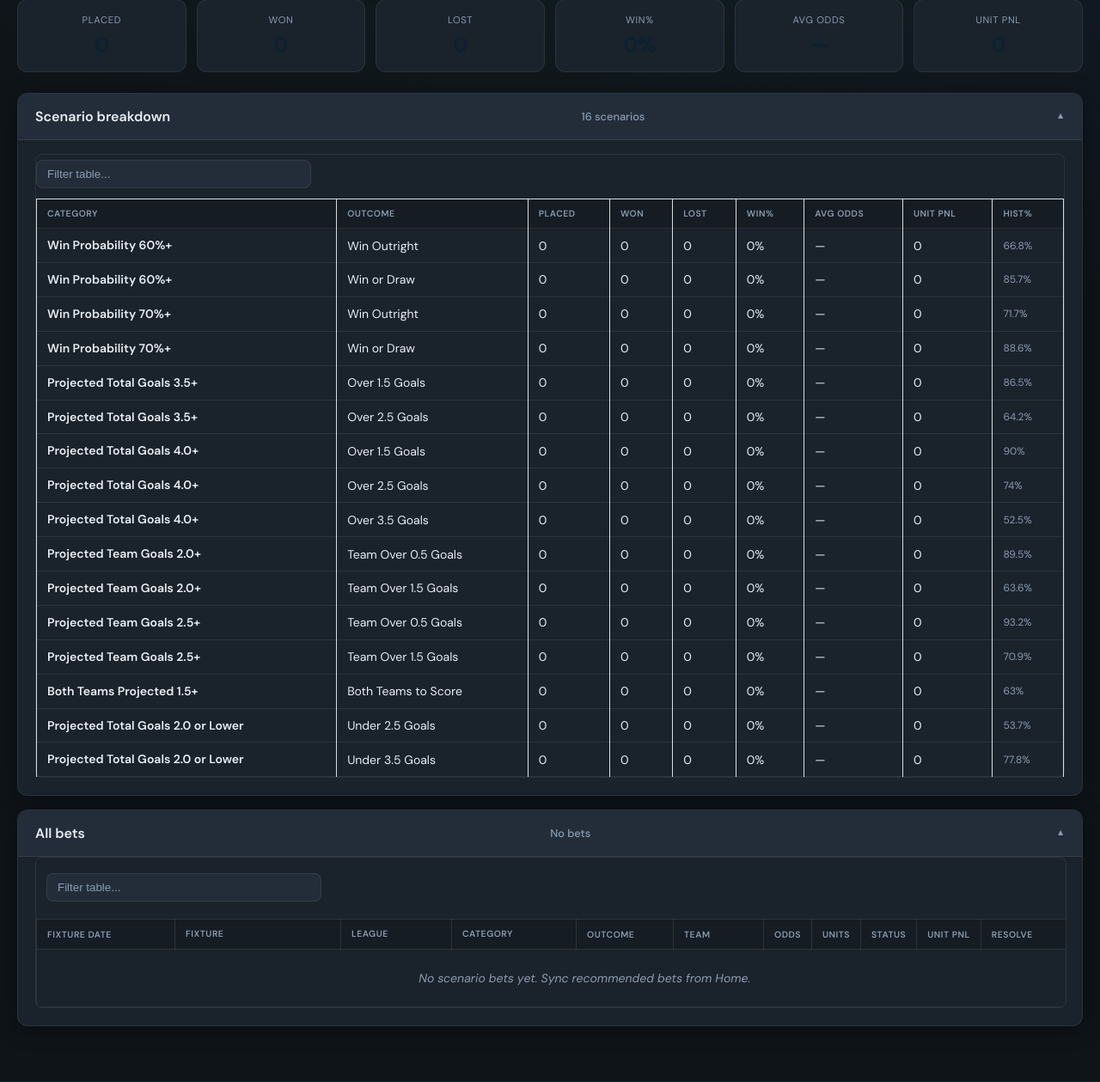
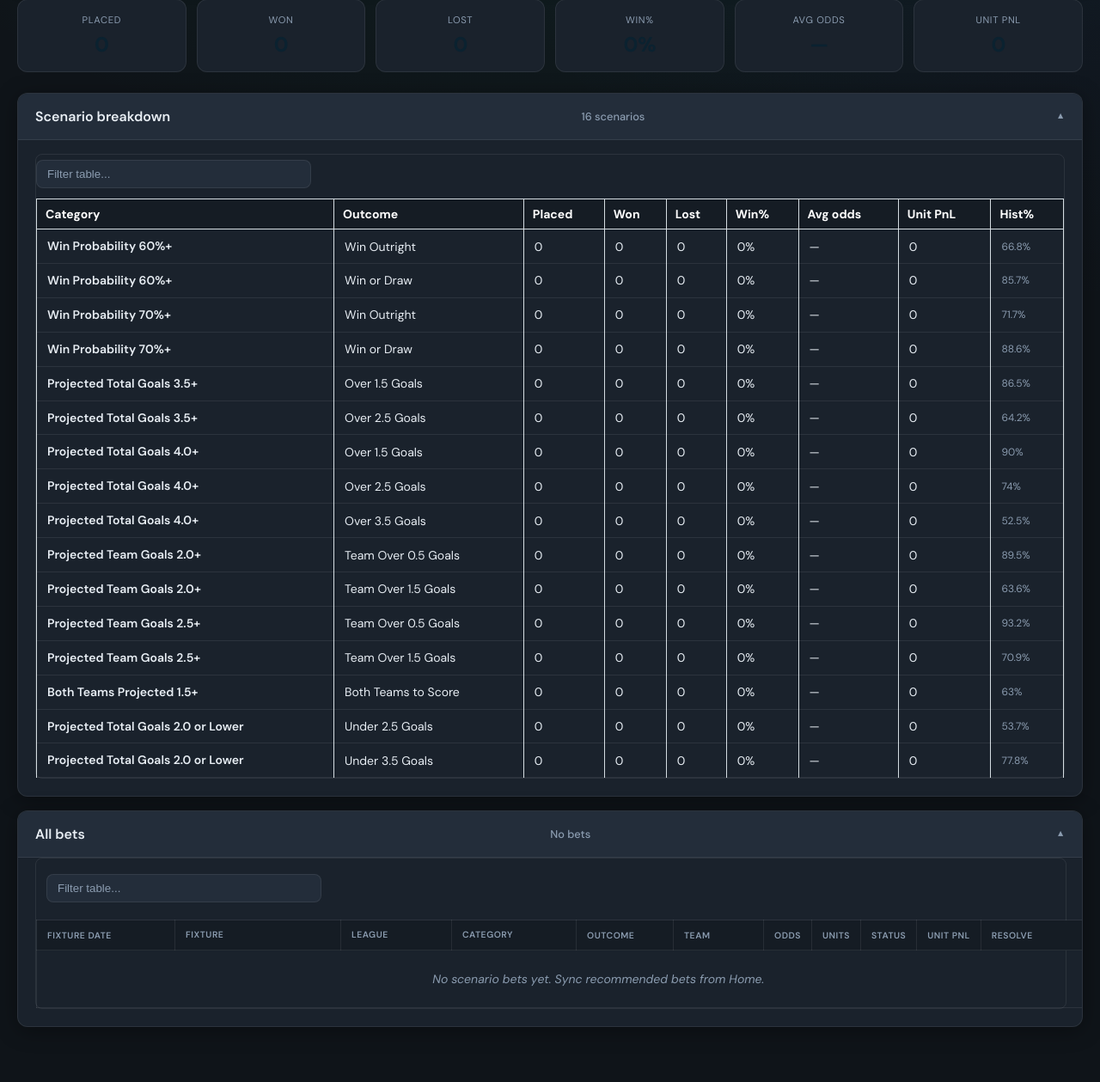
Before and after one commit to kangmarushi7/dgauto, a FastAPI app: page /bet-log in a window 1280 px wide. Shown: the part 238-1497 px from the top of the page at 86% size. Run offline with FastAPI, Linux system fonts and the light colour scheme; data that the repository does not hold is empty; some libraries are stand-ins or nearby versions.

Commit message:
bet log table fix

```diff
--- a/static/bet_log.js
+++ b/static/bet_log.js
@@ -215,16 +215,25 @@
 
       const actions = document.createElement("td");
       actions.className = "resolve-actions";
+      const status = (e.status || "open").toLowerCase();
+      if (status === "open") {
         for (const [label, result] of [
           ["Won", "won"],
           ["Lost", "lost"],
           ["Push", "push"],
         ]) {
           const btn = document.createElement("button");
-        btn.className = "small-btn";
+          btn.type = "button";
+          btn.className = `betlog-resolve-btn betlog-resolve-btn--${result}`;
           btn.textContent = label;
           btn.onclick = () => resolveBet(e.id, result);
           actions.appendChild(btn);
+        }
+      } else {
+        const settled = document.createElement("span");
+        settled.className = "resolve-settled";
+        settled.textContent = "Settled";
+        actions.appendChild(settled);
       }
       tr.appendChild(actions);
       betRowsEl.appendChild(tr);
--- a/static/betlog.css
+++ b/static/betlog.css
@@ -343,22 +343,17 @@ body.betlog-body {
   padding-top: 0;
 }
 
-.betlog-bets-scroll {
-  overflow: auto;
-  max-height: min(70vh, 720px);
+.betlog-bets-table-wrap {
+  overflow: visible;
+  max-height: none;
   width: 100%;
   border-radius: 8px;
   border: 1px solid var(--bl-border);
-  -webkit-overflow-scrolling: touch;
-  scrollbar-color: rgba(16, 185, 129, 0.45) var(--bl-surface-2);
 }
 
-.betlog-bets-scroll .table-tools {
-  position: sticky;
-  left: 0;
+.betlog-bets-table-wrap .table-tools {
   padding: 12px 12px 8px;
   background: var(--bl-surface);
-  z-index: 2;
 }
 
 .betlog-stats-table {
@@ -369,18 +364,22 @@ body.betlog-body {
 }
 
 .betlog-bets-table {
-  width: max-content;
-  min-width: 100%;
+  width: 100%;
   border-collapse: collapse;
   font-size: 0.8125rem;
   margin: 0;
+  table-layout: auto;
 }
 
-.betlog-stats-table th,
-.betlog-bets-table th {
+.betlog-stats-table th {
   position: sticky;
   top: 0;
   z-index: 1;
+  background: #151c24;
+}
+
+.betlog-bets-table th {
+  position: static;
   background: #151c24;
   color: var(--bl-muted);
   font-weight: 600;
@@ -460,14 +459,59 @@ body.betlog-body {
   white-space: nowrap;
 }
 
+.betlog-bets-table th:nth-child(10),
+.betlog-bets-table td:nth-child(10) {
+  white-space: nowrap;
+}
+
 .betlog-bets-table th:nth-child(11),
 .betlog-bets-table td:nth-child(11) {
   white-space: nowrap;
-  min-width: 9.5rem;
+  min-width: 11.5rem;
+  width: 11.5rem;
 }
 
 .betlog-bets-table .resolve-actions {
-  white-space: nowrap;
+  display: flex;
+  flex-wrap: wrap;
+  gap: 6px;
+  align-items: center;
+}
+
+.betlog-bets-table .resolve-settled {
+  color: var(--bl-muted);
+  font-size: 0.75rem;
+}
+
+.betlog-body .betlog-bets-table .betlog-resolve-btn {
+  background: var(--bl-surface-2);
+  color: var(--bl-text);
+  border: 1px solid var(--bl-border);
+  border-radius: 6px;
+  padding: 5px 12px;
+  font-size: 0.75rem;
+  font-weight: 600;
+  margin: 0;
+  cursor: pointer;
+  font-family: inherit;
+  line-height: 1.2;
+}
+
+.betlog-body .betlog-bets-table .betlog-resolve-btn--won:hover {
+  border-color: var(--bl-accent);
+  background: var(--bl-accent-dim);
+  color: var(--bl-accent);
+}
+
+.betlog-body .betlog-bets-table .betlog-resolve-btn--lost:hover {
+  border-color: var(--bl-danger);
+  background: rgba(248, 113, 113, 0.12);
+  color: var(--bl-danger);
+}
+
+.betlog-body .betlog-bets-table .betlog-resolve-btn--push:hover {
+  border-color: var(--bl-warn);
+  color: var(--bl-warn);
 }
 
 .betlog-stats-table tbody tr:hover,
@@ -596,6 +640,9 @@ body.betlog-body {
 }
 
 .betlog-shell {
-  overflow-x: hidden;
   max-width: 100%;
 }
+
+.betlog-body {
+  overflow-x: auto;
+}
--- a/templates/bet_log.html
+++ b/templates/bet_log.html
@@ -77,7 +77,7 @@
           <span class="betlog-panel-meta" id="betsPanelMeta"></span>
         </summary>
         <div class="betlog-panel-body betlog-panel-body--bets">
-          <div class="betlog-bets-scroll" aria-label="All bets table">
+          <div class="betlog-bets-table-wrap" aria-label="All bets table">
             <table class="betlog-bets-table">
             <thead>
               <tr>
@@ -108,7 +108,7 @@
         emptyBetsMsg: "No scenario bets yet. Sync recommended bets from Home.",
       };
     </script>
-    <script src="/static/bet_log.js?v=2" defer></script>
+    <script src="/static/bet_log.js?v=3" defer></script>
     <script>
       (function () {
         const initialDashboard = {{ dashboard | tojson }};
--- a/templates/legacy_bet_log.html
+++ b/templates/legacy_bet_log.html
@@ -66,7 +66,7 @@
           <span class="betlog-panel-meta" id="betsPanelMeta"></span>
         </summary>
         <div class="betlog-panel-body betlog-panel-body--bets">
-          <div class="betlog-bets-scroll" aria-label="All bets table">
+          <div class="betlog-bets-table-wrap" aria-label="All bets table">
             <table class="betlog-bets-table">
             <thead>
               <tr>
@@ -97,7 +97,7 @@
         emptyBetsMsg: "No legacy bets in the log.",
       };
     </script>
-    <script src="/static/bet_log.js?v=2" defer></script>
+    <script src="/static/bet_log.js?v=3" defer></script>
     <script>
       (function () {
         const initialDashboard = {{ dashboard | tojson }};
```
Lines whose indentation alone changed are shown as unchanged.
